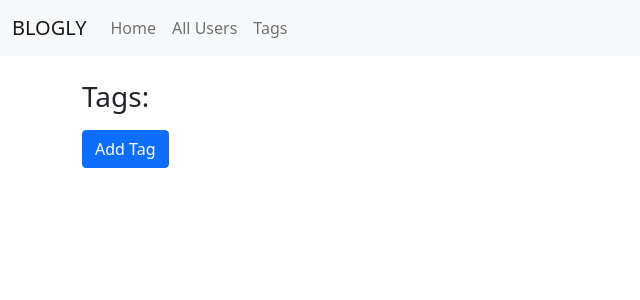
After one commit to Tetyana-I/Blogly, a Flask app: page /tags in a window 1280 px wide. The commit adds this page. Shown: the top 300 px of the page, without its empty margins (0-640 px from the left). Run offline with Flask 2, Linux system fonts and the light colour scheme; data that the repository does not hold is empty.

Commit message:
part3 finished

```diff
--- a/app.py
+++ b/app.py
@@ -1,9 +1,8 @@
 """Blogly application."""
 
 from flask import Flask, render_template, request,  redirect
-#flash, session
 from flask_debugtoolbar import DebugToolbarExtension
-from models import db, connect_db, User, Post
+from models import db, connect_db, User, Post, Tag
 
 app = Flask(__name__)
 app.config['SQLALCHEMY_DATABASE_URI'] = 'postgresql:///blogly'
@@ -14,21 +13,21 @@ app.config['DEBUG_TB_INTERCEPT_REDIRECTS'] = False
 debug = DebugToolbarExtension(app)
 
 connect_db(app)
-# Commented here because we have this line in seed.py
+# Commented here because we have this command in seed.py:
 # db.create_all()
 
 @app.route('/')
 def home_page():
-    """ Redirect to list of users """
-    return redirect("/users")
-
+    """Shows 5 recent posts """
+    posts = Post.query.order_by(Post.created_at.desc()).limit(5).all()
+    return render_template("/home_page.html", posts=posts)
 
 @app.route('/users')
 def show_users():
     """ Shows list of all users in db,
     has links to view the detail page for each user,
     has a link here to the add-user form. """
-    users = User.query.all()
+    users = User.query.order_by(User.last_name, User.first_name).all()
     return render_template('/users_list.html', users=users)
 
 @app.route('/users/new')
@@ -91,23 +90,30 @@ def handle_user_changes(user_id):
 @app.route('/users/<int:user_id>/delete', methods = ["POST"])
 def delete_user(user_id):
     """ Delete the user """
-    User.query.filter_by(id=user_id).delete()
+    user = User.query.get_or_404(user_id)
+    db.session.delete(user)
     db.session.commit()
     return redirect('/users')
+
+###################################################
+# post routes
+###################################################
 
 @app.route('/users/<int:user_id>/posts/new')
 def show_post_form(user_id):
     """ Show form to add a post for that user """
     user = User.query.get_or_404(user_id)
-    return render_template("/add_post.html", user=user)
-
+    tags = Tag.query.all()
+    return render_template("/add_post.html", user=user, tags=tags)
 
 @app.route('/users/<int:user_id>/posts/new', methods=['POST'])
 def add_new_post(user_id):
     """ Processes add-post form, adding a new post to the given user and going back to user info """
     title = request.form["title"]
     content = request.form["content"]
-    new_post = Post(title=title, content=content, user_id=user_id)
+    tags_list = [name for name in request.form.getlist("tags")]
+    tags = Tag.query.filter(Tag.name.in_(tags_list)).all()
+    new_post = Post(title=title, content=content, user_id=user_id, tags=tags)
     db.session.add(new_post)
     db.session.commit()
     return redirect(f'/users/{user_id}')
@@ -122,13 +128,16 @@ def show_post(post_id):
 def show_edit_post_form(post_id):
     """ Shows form to edit a post, and to cancel (back to user page). """
     post = Post.query.get_or_404(post_id)
-    return render_template("/edit_post.html", post=post)
+    tags = Tag.query.all()
+    return render_template("/edit_post.html", post=post, tags=tags)
 
 @app.route('/posts/<int:post_id>/edit', methods=["POST"])
 def handle_post_changes(post_id):
     """ Handle editing of a post. Redirect back to the post view. """
     title = request.form["title"]
     content = request.form["content"]
+    tags_list = [name for name in request.form.getlist("tags")]
+    tags = Tag.query.filter(Tag.name.in_(tags_list)).all()
     updated_post = Post.query.get_or_404(post_id)
     updated = False
     if title:
@@ -140,12 +149,74 @@ def handle_post_changes(post_id):
     if updated:
         db.session.add(updated_post)
         db.session.commit()
+
+    updated_post.tags = tags
+    db.session.add(updated_post)
+    db.session.commit()
+
     return redirect(f"/posts/{post_id}")
 
 @app.route('/posts/<int:post_id>/delete', methods=["POST"])
 def delete_post(post_id):
     """ Delete the post """
     post = Post.query.get_or_404(post_id)
-    Post.query.filter_by(id=post_id).delete()
+    db.session.delete(post)
     db.session.commit()
     return redirect(f'/users/{post.user_id}')
+
+##################################################################
+#  tags routes
+##################################################################
+
+@app.route('/tags')
+def show_tags():
+    """ Lists all tags, with links to the tag detail page """
+    tags = Tag.query.order_by(Tag.name).all()
+    return render_template('/tags_list.html', tags=tags)
+
+@app.route('/tags/<int:tag_id>')
+def tag_info(tag_id):
+    """ Shows detail about a tag. Have links to edit form and to delete """
+    tag = Tag.query.get_or_404(tag_id)
+    return render_template("/show_tag.html", tag=tag)
+
+@app.route('/tags/new')
+def show_tag_form():
+    """ Shows a form to add a new tag """
+    return render_template('/create_tag.html')
+
+@app.route('/tags/new', methods=["POST"])
+def add_new_tag():
+    """ Process add form, adds tag, and redirect to tag list """
+    name = request.form["name"]
+    new_tag = Tag(name=name)
+    db.session.add(new_tag)
+    db.session.commit()
+    return redirect('/tags')
+
+@app.route('/tags/<int:tag_id>/edit')
+def show_edit_tag_form(tag_id):
+    """ Shows edit form for a tag """
+    tag = Tag.query.get_or_404(tag_id)
+    return render_template("/edit_tag.html", tag=tag)
+
+@app.route('/tags/<int:tag_id>/edit', methods=["POST"])
+def handle_edit_tag(tag_id):
+    """ Processes edit form, edit tag, and redirects to the tags list. """
+    name = request.form["name"]
+    updated_tag = Tag.query.get_or_404(tag_id)
+    updated = False
+    if name:
+        updated_tag.name = name
+        updated = True
+    if updated:
+        db.session.add(updated_tag)
+        db.session.commit()
+    return redirect("/tags")
+
+@app.route('/tags/<int:tag_id>/delete', methods=["POST"])
+def handle_delete_tag(tag_id):
+    """ Deletes a tag """
+    Tag.query.filter_by(id=tag_id).delete()
+    db.session.commit()
+    return redirect('/tags')
--- a/templates/base.html
+++ b/templates/base.html
@@ -14,11 +14,14 @@
             <a class="navbar-brand" href="#">BLOGLY</a>
             <ul class="navbar-nav me-auto mb-2 mb-lg-0">
                 <li class="nav-item">
-                   <a class="nav-link" href="/users">Home</a>
+                   <a class="nav-link" href="/">Home</a>
                 </li>
                 <li class="nav-item">
                    <a class="nav-link" href="/users">All Users</a>
                 </li>
+                <li class="nav-item">
+                    <a class="nav-link" href="/tags">Tags</a>
+                 </li>
             </ul>
         </div>
     </nav>
@@ -27,18 +30,6 @@
         {% block content %}
 
         {% endblock %}
-
-        {% with messages = get_flashed_messages() %}
-        {% if messages %}
-            <section>
-                {% for msg in messages %}
-                <div>
-                    <p class="flash">{{msg}}</p>
-                </div>
-                {% endfor %}
-            </section>
-        {% endif %}
-    {% endwith %}
     </div>
 </body>
 </html>
--- /dev/null
+++ b/templates/tags_list.html
@@ -0,0 +1,13 @@
+{% extends "base.html" %}
+{% block title %}Tags{% endblock %}
+{% block content %}
+<div>
+    <h3 class="h3">Tags:</h3>
+    <ul>
+        {% for tag in tags %}
+        <li><a href="/tags/{{tag.id}}">{{tag.name}}</a></li>
+        {% endfor %}
+    </ul>
+    <a class="btn btn-primary" href="/tags/new">Add Tag</a>
+</div>
+{% endblock %}
```
Also changed, not shown: blogly.sql (+0 -12 lines), models.py (+26 -2 lines), seed.py (+25 -9 lines), static/app.css (+17 -11 lines), templates/add_post.html (+10 -0 lines), templates/create_tag.html (added, +16 -0 lines), templates/edit_post.html (+8 -0 lines), templates/edit_tag.html (added, +16 -0 lines), templates/home_page.html (added, +21 -0 lines), templates/post_details.html (+8 -2 lines), templates/show_tag.html (added, +17 -0 lines).
